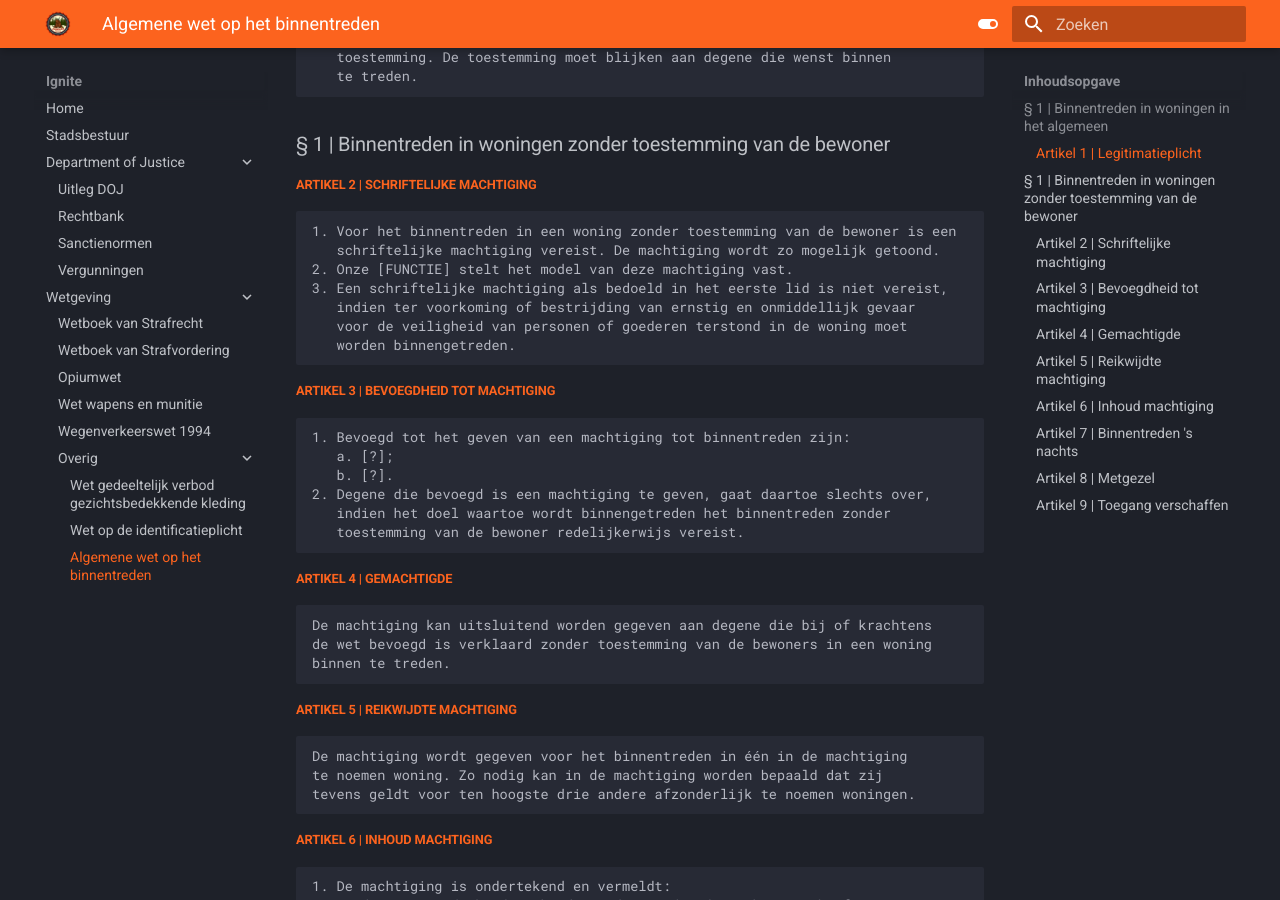
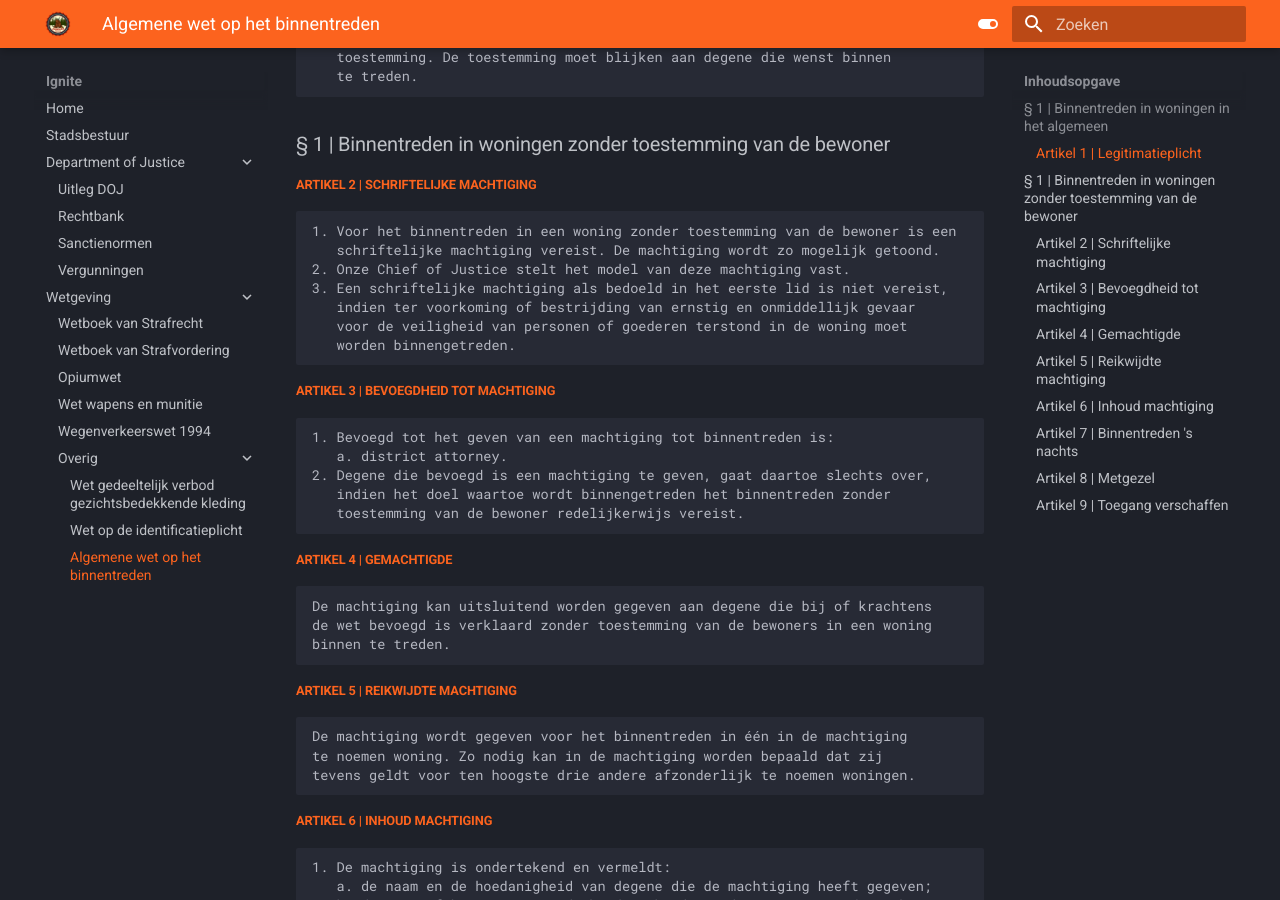
Before and after one commit to NLDenny/wetboek, an MkDocs documentation site: the page built from docs/Wetgeving/Overig/awbi.md, in a window 1280 px wide and 900 px high, scrolled down 529 px. Built offline with MkDocs 1.6.1 and Material for MkDocs 9.7.7, drawn with Linux system fonts in a browser that asks for light colours.

Commit message:
Update awbi.md

````diff
--- a/docs/Wetgeving/Overig/awbi.md
+++ b/docs/Wetgeving/Overig/awbi.md
@@ -30,7 +30,7 @@
 ```
 1. Voor het binnentreden in een woning zonder toestemming van de bewoner is een
    schriftelijke machtiging vereist. De machtiging wordt zo mogelijk getoond.
-2. Onze [FUNCTIE] stelt het model van deze machtiging vast.
+2. Onze Chief of Justice stelt het model van deze machtiging vast.
 3. Een schriftelijke machtiging als bedoeld in het eerste lid is niet vereist,
    indien ter voorkoming of bestrijding van ernstig en onmiddellijk gevaar
    voor de veiligheid van personen of goederen terstond in de woning moet
@@ -39,9 +39,8 @@
 
 #####<span style="color: #fc631e;">Artikel 3 | Bevoegdheid tot machtiging</span>
 ```
-1. Bevoegd tot het geven van een machtiging tot binnentreden zijn:
-   a. [?];
-   b. [?].
+1. Bevoegd tot het geven van een machtiging tot binnentreden is:
+   a. district attorney.
 2. Degene die bevoegd is een machtiging te geven, gaat daartoe slechts over,
    indien het doel waartoe wordt binnengetreden het binnentreden zonder
    toestemming van de bewoner redelijkerwijs vereist.
````
